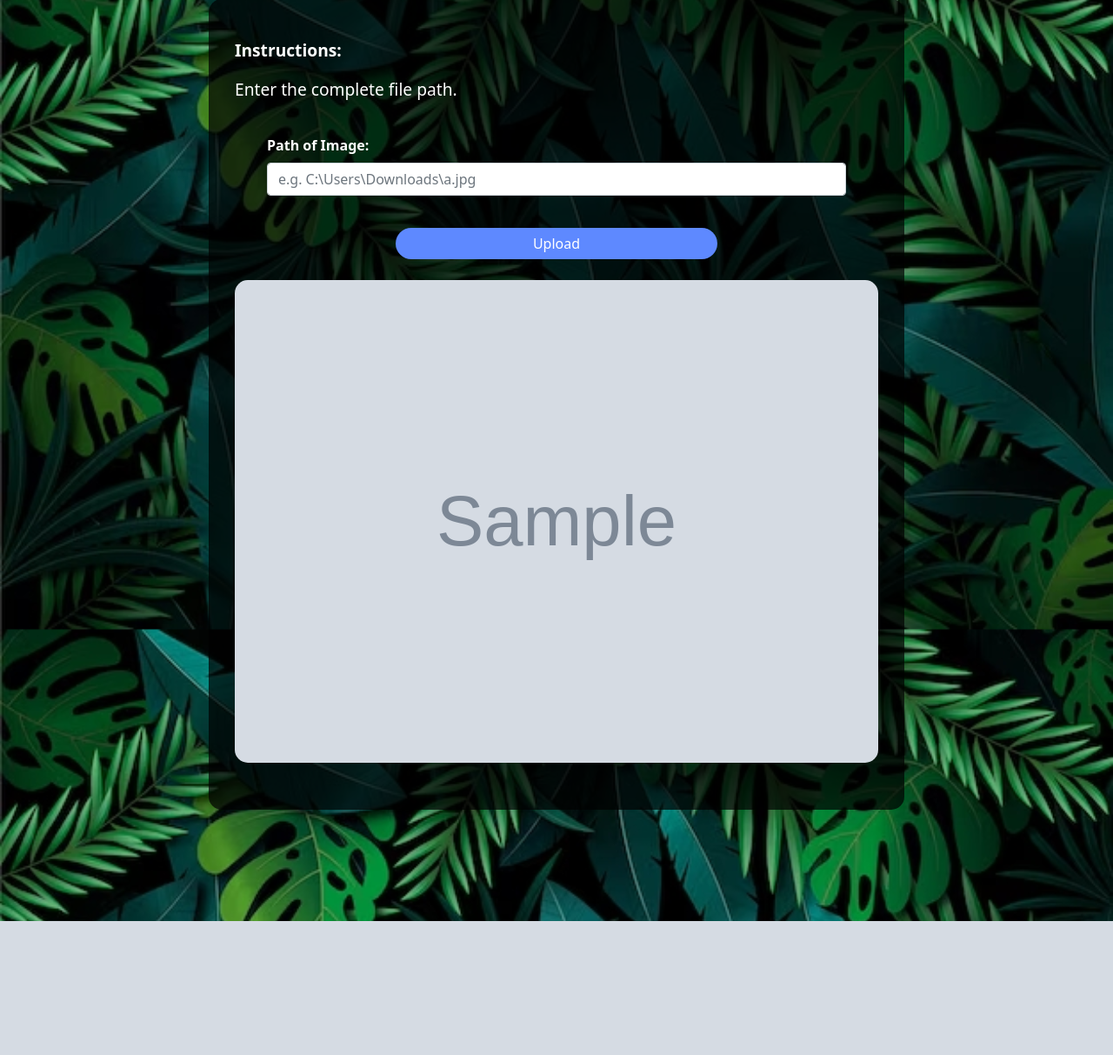
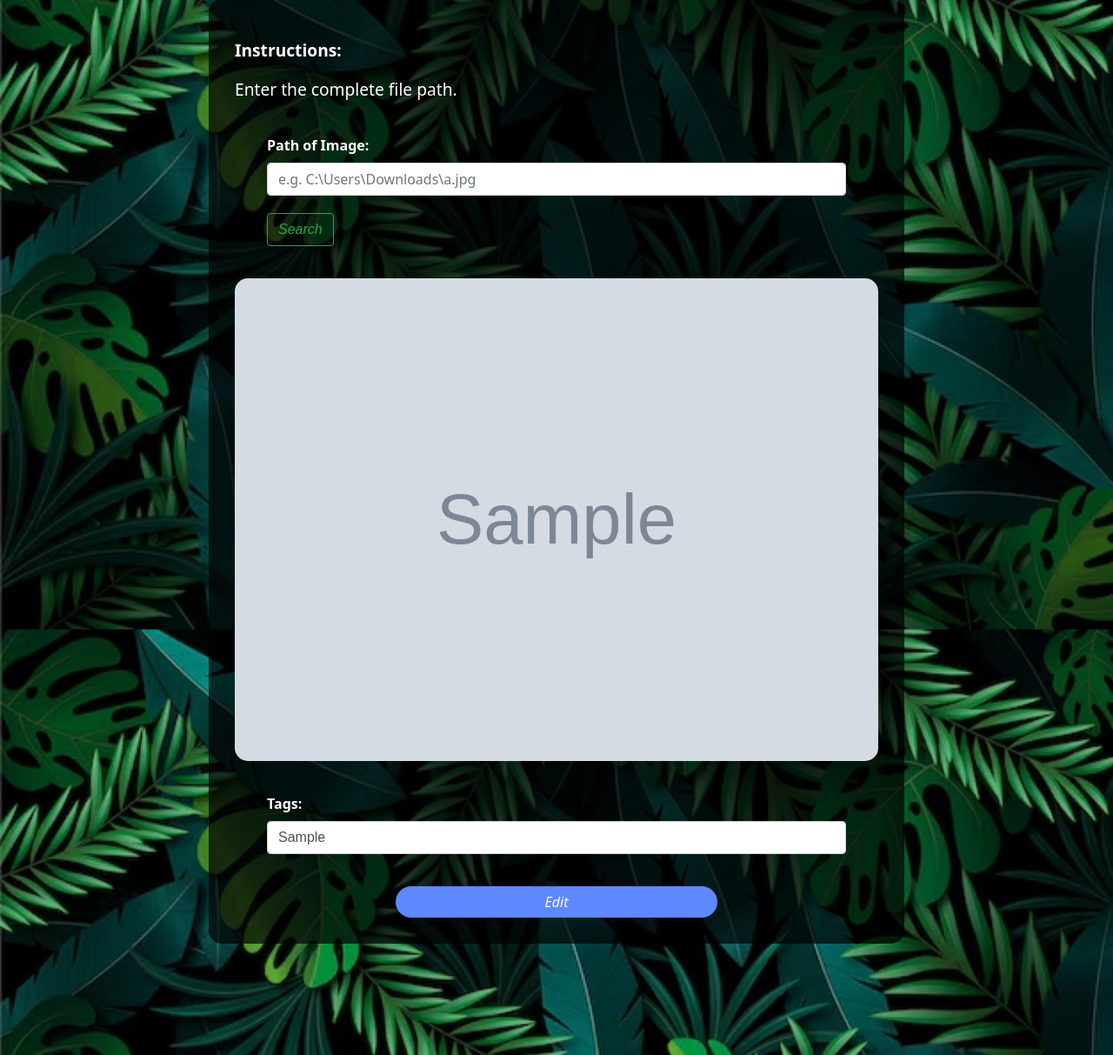
Before and after one commit to Veeraraju-E/Focal, a Django app: template Focal1/templates/explore.html in a window 1280 px wide. Shown: the part 129-1342 px from the top of the page at 87% size. Before the commit the page ends 1188 px from the top, so only its background shows below. Run offline with Django 5.2, Linux system fonts and the light colour scheme; the template is opened without the code that fills it: most values are stand-ins (such as "Sample title", 1, 10 or a date in 2020); grey boxes marked "Sample" are stand-in pictures; parts of the project's set-up code (start-up, migrations or seed data) failed here and were passed over; some libraries are stand-ins or nearby versions.

Commit message:
updating find tags to display existing tags

```diff
--- a/Focal1/templates/explore.html
+++ b/Focal1/templates/explore.html
@@ -117,14 +117,13 @@
       button {
         border-radius: 25px;
       }
-      @media (max-width: 576px) {
-        .mt-sm-0,
-        .my-sm-0 {
-          margin-top: 20px !important;
+      @media (max-width: 768px) {
+        .main-content {
+          margin-left: 0;
         }
-        .form-container {
-          width: 100%;
-        }
+      }
+      .my-sm-0 {
+        margin-top: 20px !important;
       }
       .tag-option {
         display: block;
@@ -324,19 +323,23 @@
       </div>
       <form action="/explore" method="post" class="mb-4">
         {% csrf_token %}
-        <div class="form-group">
+        <div class="form-group position-relative flex-grow-1">
           <label for="directory">Path of Image:</label>
           <input
             type="text"
-            class="form-control"
+            class="form-control mr-sm-2"
             id="directory"
             name="directory"
             placeholder="e.g. C:\Users\Downloads\a.jpg"
             required
           />
-        </div>
-        <div class="d-flex justify-content-center">
-          <button type="submit" class="btn btn-custom">Upload</button>
+          <button
+            type="submit"
+            class="btn btn-outline-success my-2 my-sm-0"
+            id="uploadButton"
+          >
+            <i class="bi bi-upload"> Search</i>
+          </button>
         </div>
       </form>
       {% if image %}
@@ -351,6 +354,28 @@
             margin="auto"
           />
         </div>
+
+        <div class="form-group">
+          <label for="tags">Tags:</label>
+          <input
+            type="text"
+            class="form-control"
+            id="tags"
+            name="tags"
+            value="{{ existing_tags}}"
+            required
+          />
+        </div>
+        <div class="btn-group-container">
+          <button
+            type="submit"
+            name="edit_tags"
+            class="btn btn-primary btn-custom btn-submit"
+            id="edit"
+          >
+            <i class="bi bi-pencil-square"> Edit</i>
+          </button>
+        </div>
       </div>
       {% else %}
       <p>No images found.</p>
--- a/Focal1/templates/home.html
+++ b/Focal1/templates/home.html
@@ -247,7 +247,7 @@
             class="form-control mr-sm-2"
             id="directory"
             name="directory"
-            placeholder="e.g. C:\\Users\\Downloads"
+            placeholder="e.g. C:\Users\Downloads"
             required
           />
           <button
--- a/Focal1/urls.py
+++ b/Focal1/urls.py
@@ -10,5 +10,4 @@ urlpatterns = [
     path('next_image/<str:image>', views.next_image, name='next_image'),
     path('prev_image/<str:image>', views.prev_image, name='prev_image'),
     path('explore', views.explore, name='explore'),
-    # path('update_tags', views.update_tags, name='update_tags'),
 ]
```
